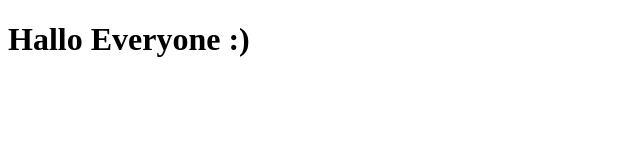
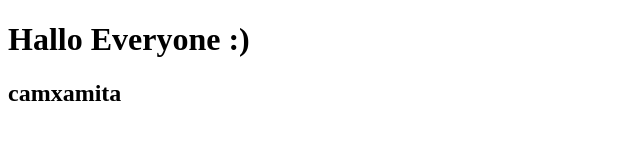
Before and after one commit to ngocanhpham165/gitgit, a plain HTML site: page index.html in a window 1280 px wide. Shown: the whole page, without its empty margins (0-640 px from the left). Drawn offline with Linux system fonts and the light colour scheme.

Commit message:
conflicttt

```diff
--- a/index.html
+++ b/index.html
@@ -7,5 +7,6 @@
 </head>
 <body>
     <h1>Hallo Everyone :) </h1>
+    <h2>camxamita</h2>
 </body>
 </html>
```
